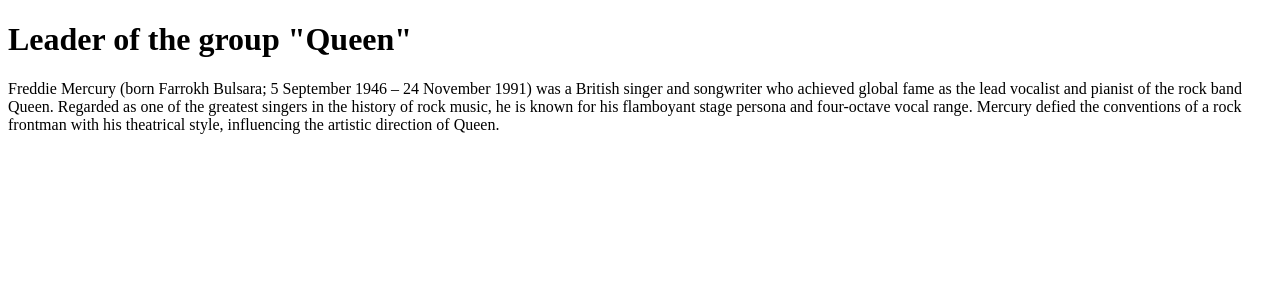
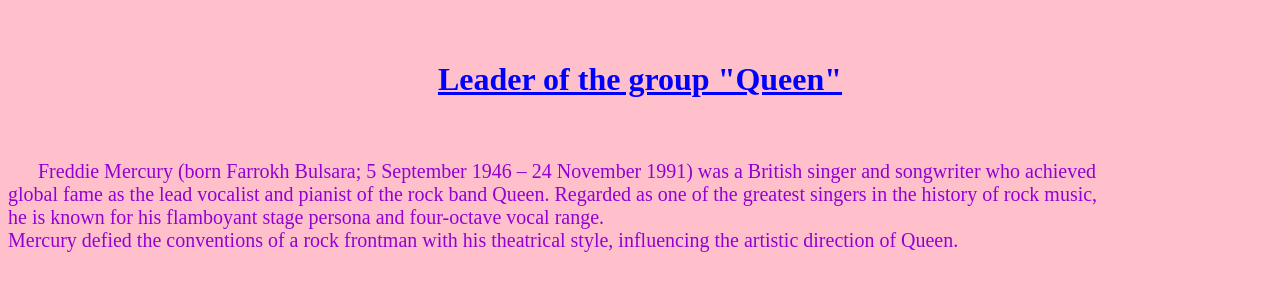
Before and after one commit to elshishlakova-1802/Homework-20.1, a plain HTML site: page web-site/index.html in a window 1280 px wide. Drawn offline with Linux system fonts and the light colour scheme.

Commit message:
designed site

```diff
--- a/web-site/index.html
+++ b/web-site/index.html
@@ -2,14 +2,17 @@
 <html lang="en">
 <head>
 <meta charset="UTF-8">
+<link rel="stylesheet" href="style/style.css">
 <title>Freddie Mercury</title>
 </head>
+
+
 <body>
 
-<h1>Leader of the group "Queen"</h1>
-
-<p>Freddie Mercury (born Farrokh Bulsara; 5 September 1946 – 24 November 1991) was a British singer and songwriter who achieved global fame as the lead vocalist and pianist of the rock band Queen. Regarded as one of the greatest singers in the history of rock music, he is known for his flamboyant stage persona and four-octave vocal range. Mercury defied the conventions of a rock frontman with his theatrical style, influencing the artistic direction of Queen.</p>
-
+<h1 id="myHeader"> Leader of the group "Queen"</h1>
+<section>
+<p>Freddie Mercury (born Farrokh Bulsara; 5 September 1946 – 24 November 1991) was a British singer and songwriter who achieved <br> global fame as the lead vocalist and pianist of the rock band Queen. Regarded as one of the greatest singers in the history of rock music, <br> he is known for his flamboyant stage persona and four-octave vocal range. <br> Mercury defied the conventions of a rock frontman with his theatrical style, influencing the artistic direction of Queen.</p>
+</section>
 
 </body>
 </html>
--- /dev/null
+++ b/web-site/style/style.css
@@ -0,0 +1,18 @@
+
+
+body {
+  background-color: pink;
+  color: darkviolet;
+}
+p {
+  font-family: "Times New Roman", Times, serif;
+  font-size: 20px;}
+section
+  {text-indent: 30px;}
+#myHeader {
+
+  color: blue;
+  padding: 40px;
+  text-align: center;
+  text-decoration: underline;
+}
```
Also changed, not shown: web-site/index_test.html (added, +15 -0 lines).
